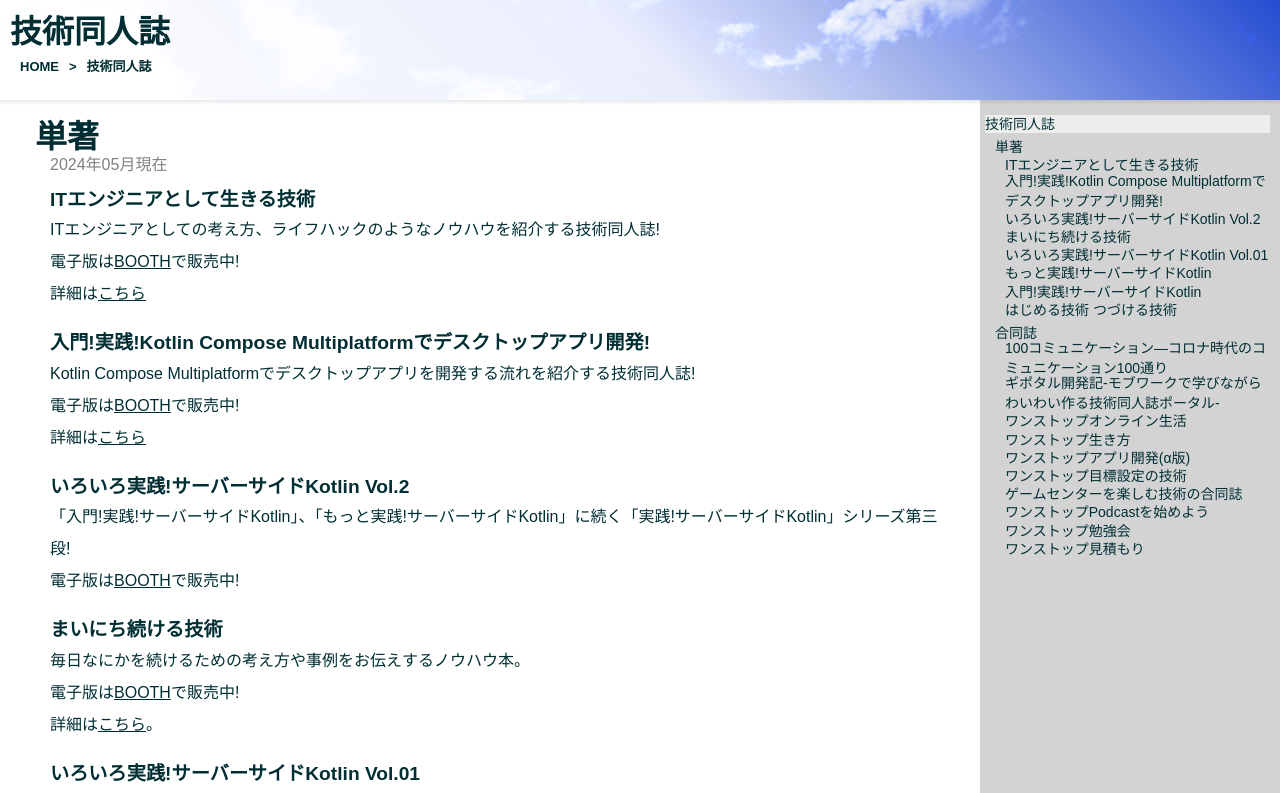
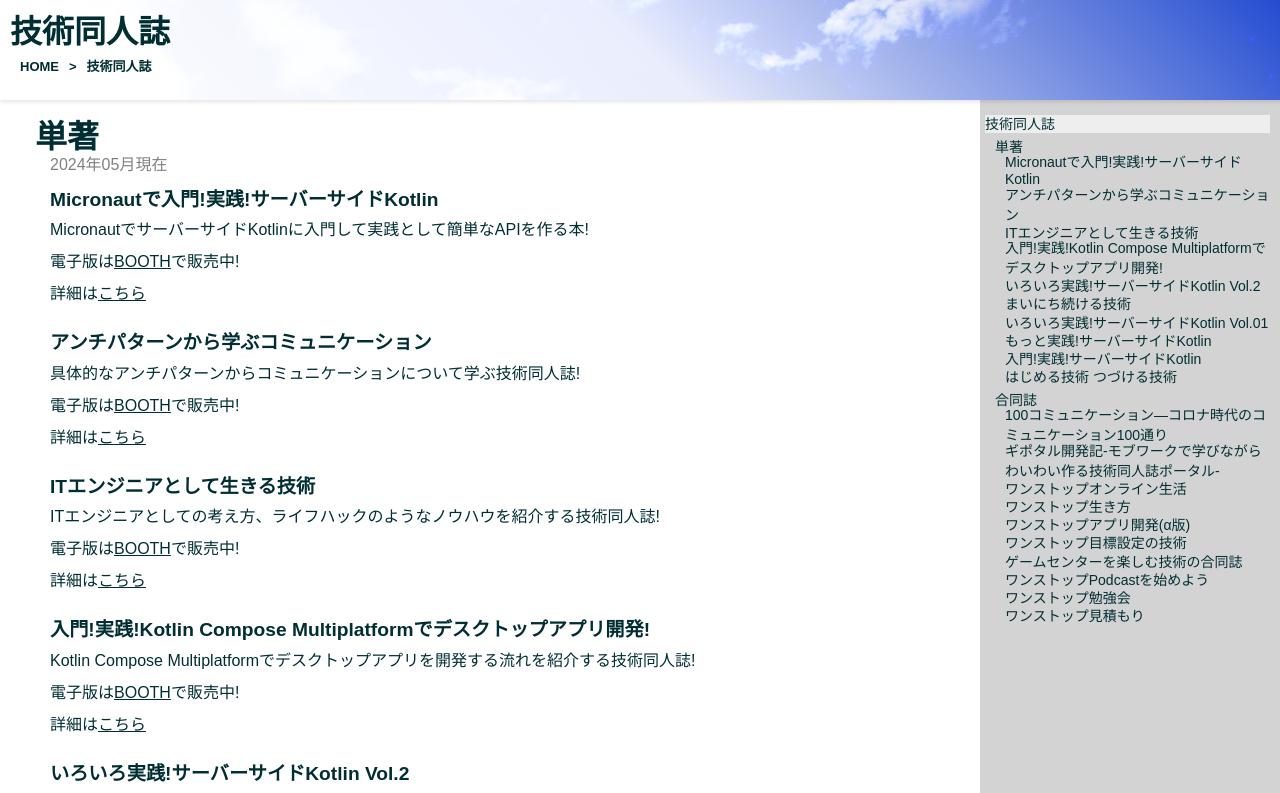
Before and after one commit to fortegp05/portfolio_react, a React (Create React App) app: page /techbook.html in a window 1280 px wide. Shown: the top 793 px of the page. Built offline with nearby package versions, Linux system fonts and the light colour scheme.

Commit message:
update 202501

```diff
--- a/src/components/atoms/engineer/JobCareer.tsx
+++ b/src/components/atoms/engineer/JobCareer.tsx
@@ -5,6 +5,21 @@ const JobCareer: FC = () => {
   return (
     <>
       <h2>職務経歴の詳細</h2>
+      <h3>業務委託：副業としてサーバーサイドKotlinによるバックエンド開発(2024年10月〜)</h3>
+      <div className="job_career_list">
+        通信教育WebサービスのAPI改修(2024年10月〜)
+        <ul className="list_items">
+          <li>
+            Webサービスで通信教育を受けられるシステムのAPI改修<br />
+            言語はKotlin。<br />
+            業務委託の詳細は<a href="https://fortegp05.hatenablog.com/entry/2024/08/18/191629" target="_blank" rel="noopener noreferrer">こちら</a>から。
+            <ul className="list_items">
+              <li>開発</li>
+              <li>単体テスト(Kotest)</li>
+            </ul>
+          </li>
+        </ul>
+      </div>
       <h3>現職：成果報酬型の準委任契約でWebシステム開発・インフラ構築(2022年11月〜)</h3>
       <div className="job_career_list">
         ビデオカメラ管理・監視システムの構築(2022年11月〜2023年7月)
--- a/src/components/atoms/engineer/ProgramingSkills.tsx
+++ b/src/components/atoms/engineer/ProgramingSkills.tsx
@@ -11,7 +11,7 @@ const ProgramingSkillDatas = [
     id: 2,
     skill: 'Kotlin',
     description:
-      '業務では3ヶ月程度Android開発にて使用<br>趣味でサーバーサイドKotlinの技術同人誌を執筆',
+      '業務では3ヶ月程度Android開発とサーバーサイドKotlinで使用<br>趣味でサーバーサイドKotlinの技術同人誌を執筆',
   },
   {
     id: 3,
--- a/src/components/atoms/index/PersonalCard.tsx
+++ b/src/components/atoms/index/PersonalCard.tsx
@@ -4,6 +4,17 @@ import './PersonalCard.css';
 const PersonalCard: FC = () => {
   return (
     <>
+      <div className="personal_card">
+        <a
+          href="https://fortegp05.hatenablog.com/entry/2024/08/18/191629"
+          target="_blank"
+          rel="noopener noreferrer"
+          className="a_no_line"
+        >
+          <img src="images/FORTE.jpg" className="circle_icon" alt="" />
+          <p className="title">お仕事のご依頼はこちらから!</p>
+        </a>
+      </div>
       <div className="personal_card">
         <a
           href="https://twitter.com/FORTEgp05"
@@ -13,7 +24,6 @@ const PersonalCard: FC = () => {
         >
           <img src="images/FORTE.jpg" className="circle_icon" alt="" />
           <p className="title">X(旧Twitter)</p>
-          <p>ご連絡はX(旧Twitter)のDMよりお願いします。</p>
         </a>
       </div>
       <div className="personal_card">
@@ -25,7 +35,6 @@ const PersonalCard: FC = () => {
         >
           <img src="images/FORTE.jpg" className="circle_icon" alt="" />
           <p className="title">bluesky</p>
-          <p>blueskyもやってます</p>
         </a>
       </div>
     </>
--- a/src/data/ProfileInformations.ts
+++ b/src/data/ProfileInformations.ts
@@ -5,7 +5,7 @@ const ProfileInformation = [
   {
     id: 1,
     title: 'ITエンジニア',
-    text: 'Webシステム、スマホアプリ(Android)、インフラ(オンプレ、VMware、AWS)、<br>チーム開発、スクラムなど。',
+    text: 'Webシステム、Androidアプリ、AWS、チーム開発、スクラムなど。<br>業務委託のお仕事もしてます!',
     backgroundImgFileName: 'rawpixel-632449-unsplash.jpg',
     link: 'engineer.html'
   },
--- a/src/data/TechBooks.ts
+++ b/src/data/TechBooks.ts
@@ -9,6 +9,18 @@ const TechBooks = [
     id: 1,
     type: '単著',
     books: [
+      {
+        id: 10,
+        title: 'Micronautで入門!実践!サーバーサイドKotlin',
+        description: 'MicronautでサーバーサイドKotlinに入門して実践として簡単なAPIを作る本!<BR>電子版は<a href="https://fortegp05.booth.pm/" target="_blank" rel="nofollow">BOOTH</a>で販売中!<BR>詳細は<a href="https://fortegp05.hatenablog.com/entry/2024/05/25/161409#Micronaut%E3%81%A7%E5%85%A5%E9%96%80%E5%AE%9F%E8%B7%B5%E3%82%B5%E3%83%BC%E3%83%90%E3%83%BC%E3%82%B5%E3%82%A4%E3%83%89Kotlin" target="_blank" rel="noopener noreferrer nofollow">こちら</a>',
+        imgFile: 'daily_title.png'
+      },
+      {
+        id: 9,
+        title: 'アンチパターンから学ぶコミュニケーション',
+        description: '具体的なアンチパターンからコミュニケーションについて学ぶ技術同人誌!<BR>電子版は<a href="https://fortegp05.booth.pm/" target="_blank" rel="nofollow">BOOTH</a>で販売中!<BR>詳細は<a href="https://fortegp05.hatenablog.com/entry/2024/05/25/161409#%E3%82%A2%E3%83%B3%E3%83%81%E3%83%91%E3%82%BF%E3%83%BC%E3%83%B3%E3%81%8B%E3%82%89%E5%AD%A6%E3%81%B6%E3%82%B3%E3%83%9F%E3%83%A5%E3%83%8B%E3%82%B1%E3%83%BC%E3%82%B7%E3%83%A7%E3%83%B3" target="_blank" rel="noopener noreferrer nofollow">こちら</a>',
+        imgFile: 'daily_title.png'
+      },
       {
         id: 8,
         title: 'ITエンジニアとして生きる技術',
```
